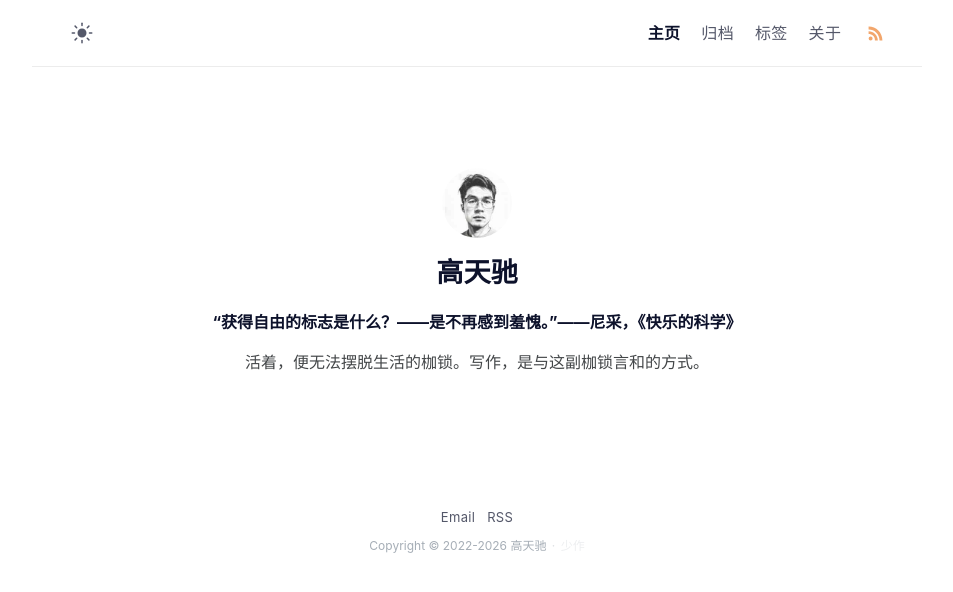
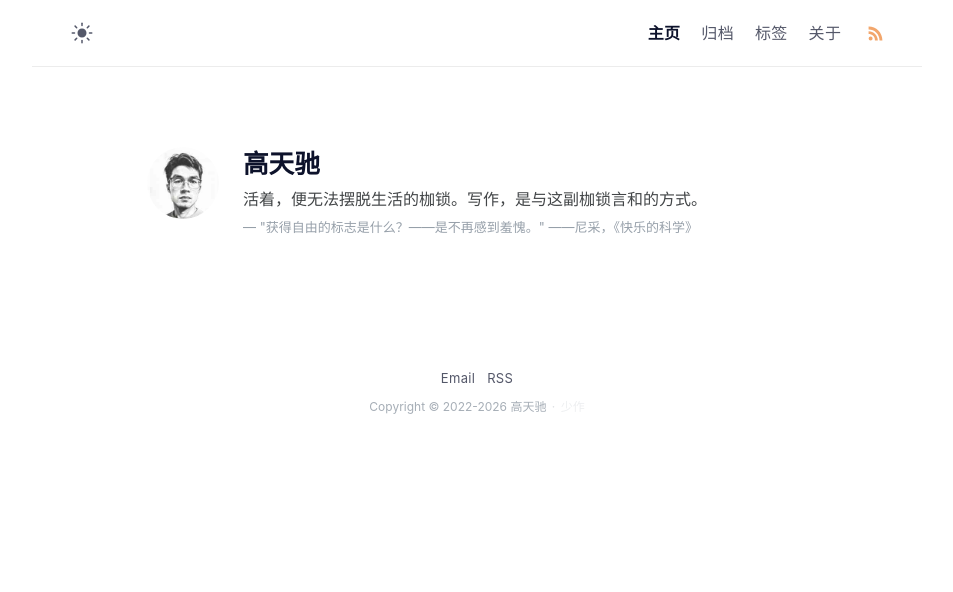
Before and after one commit to gaotianchi/gaotianchi.github.io, a Jekyll site: the page built from index.md, in a window 1280 px wide. Shown: the top 592 px of the page, without its empty margins (163-1116 px from the left). Built offline with Jekyll 4.4.1, drawn with Linux system fonts in a browser that asks for light colours.

Commit message:
redesign author layout to left-aligned asymmetric
Move avatar to left, text content to right.
Clean bio HTML, split into main text and quote footnote.
Update styles for flex layout and dark mode.

Co-Authored-By: Claude Opus 4.7 <noreply@anthropic.com>

```diff
--- a/_config.yml
+++ b/_config.yml
@@ -13,11 +13,10 @@ mode: light # default theme "dark" | "light"
 # Profile settings
 author:
   name: 高天驰 # author name
-  bio: >- # tell to the world
-    <p class="" data-start="67" data-end="109"><strong data-start="67" data-end="94">&ldquo;获得自由的标志是什么？&mdash;&mdash;是不再感到羞愧。&rdquo;&mdash;&mdash;尼采，《快乐的科学》</strong></p>
-    <p class="" data-start="111" data-end="169">活着，便无法摆脱生活的枷锁。写作，是与这副枷锁言和的方式。</p>
-
-
+  bio: >- # 独白
+    活着，便无法摆脱生活的枷锁。写作，是与这副枷锁言和的方式。
+  quote: >- # 作为注脚的引言
+    "获得自由的标志是什么？——是不再感到羞愧。" ——尼采，《快乐的科学》
   location: 中国 # author location
   username: gaotianchi # general username
   github: gaotianchi # github username
--- a/_includes/author.html
+++ b/_includes/author.html
@@ -1,9 +1,16 @@
 <div class="author">
+  <div class="author-avatar-wrap">
     <img
       class="author-avatar"
       src="{{ site.author.avatar }}"
       alt="{{ site.author.username }}"
     />
+  </div>
+  <div class="author-content">
     <h2 class="author-name">{{ site.author.name }}</h2>
     <p class="author-bio">{{ site.author.bio }}</p>
+    {% if site.author.quote %}
+    <p class="author-quote">{{ site.author.quote }}</p>
+    {% endif %}
   </div>
+</div>
--- a/_sass/klise/_dark.scss
+++ b/_sass/klise/_dark.scss
@@ -153,6 +153,16 @@ body[data-theme="dark"] {
     }
   }
 
+  // Author
+  .author {
+    .author-bio {
+      color: $dark-text-base-color;
+    }
+    .author-quote {
+      color: $dark-gray;
+    }
+  }
+
   // Post Item
   .post-item {
     &:not(:first-child) {
--- a/_sass/klise/_layout.scss
+++ b/_sass/klise/_layout.scss
@@ -181,17 +181,28 @@
 
 // Author
 .author {
-  margin-top: 6.3rem;
-  margin-bottom: 7.2rem;
-  text-align: center;
+  display: flex;
+  align-items: flex-start;
+  gap: 24px;
+  margin-top: 5rem;
+  margin-bottom: 5rem;
 
   @include media-query($on-mobile) {
-    margin-bottom: 3em;
+    flex-direction: column;
+    align-items: center;
+    text-align: center;
+    gap: 16px;
+    margin-top: 3rem;
+    margin-bottom: 3rem;
+  }
+
+  .author-avatar-wrap {
+    flex-shrink: 0;
   }
 
   .author-avatar {
-    width: 70px;
-    height: 70px;
+    width: 72px;
+    height: 72px;
     border-radius: 100%;
     user-select: none;
     background-color: $black;
@@ -200,18 +211,43 @@
     -webkit-animation: 0.5s ease-in forwards fadein;
     animation: 0.5s ease-in forwards fadein;
     opacity: 1;
+
+    @include media-query($on-mobile) {
+      width: 64px;
+      height: 64px;
+    }
+  }
+
+  .author-content {
+    flex: 1;
+    min-width: 0;
   }
 
   .author-name {
-    font-size: 1.7em;
-    margin-bottom: 2px;
+    font-size: 1.6em;
+    margin: 0 0 6px 0;
+    line-height: 1.3;
   }
 
   .author-bio {
-    margin: 0 auto;
-    opacity: 0.9;
-    max-width: 393px;
-    line-height: 1.688;
+    margin: 0 0 4px 0;
+    font-size: $base-font-size;
+    color: $text-base-color;
+    line-height: 1.7;
+    max-width: 480px;
+  }
+
+  .author-quote {
+    margin: 0;
+    font-size: $small-font-size - 1;
+    color: $gray;
+    line-height: 1.6;
+    opacity: 0.7;
+    max-width: 480px;
+
+    &::before {
+      content: "\2014\00a0";
+    }
   }
 }
 
```
Lines whose indentation alone changed are shown as unchanged.
